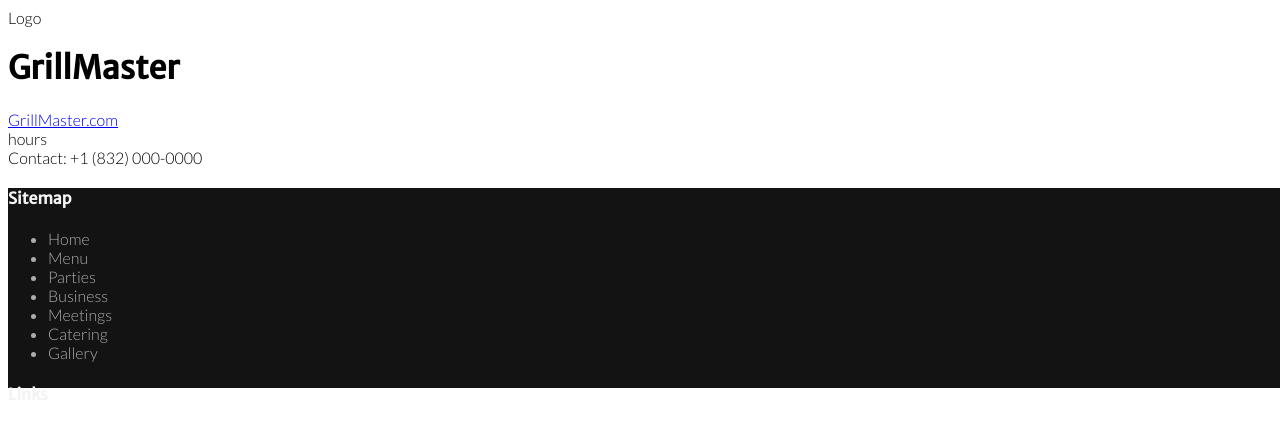
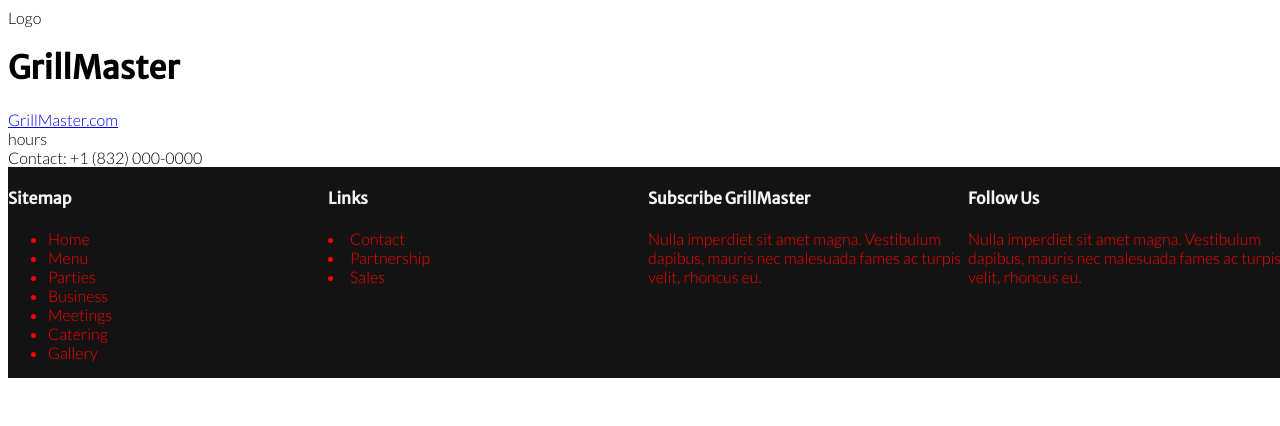
Before and after one commit to safiyc/restaurant, a React (Create React App) app in the folder frontend/: page / in a window 1280 px wide. Shown: the top 426 px of the page. Built offline with nearby package versions, Linux system fonts and the light colour scheme.

Commit message:
feat: Add footer content and component stubs

```diff
--- a/frontend/src/App.js
+++ b/frontend/src/App.js
@@ -1,14 +1,14 @@
 import React from 'react';
-import GlobalStyles from "./globalStyles";
-
+import { styledNormalize } from 'styled-normalize';
+import GlobalStyles from './globalStyles';
 import Layout from './components/Layout';
 
 function App() {
   return (
     <>
+      <styledNormalize />
       <GlobalStyles />
       <Layout />
-
     </>
   );
 }
--- a/frontend/src/components/Footer.js
+++ b/frontend/src/components/Footer.js
@@ -1,16 +1,25 @@
 import React from 'react';
 import styled from 'styled-components';
 
-import { color } from '../util';
+import { color, above } from '../util';
 
-const StyledFooter = styled.div`
-  /* display: grid; */
-  /* grid-template-columns: 1fr; */
+const StyledFooter = styled.footer`
+  display: grid;
+  grid-template-columns: 1fr;
 
   background: ${color.black};
   color: ${color.gray};
-  height: 200px;
+  /* height: 200px; */
   width: 100vw;
+
+  ${above.med`
+    grid-template-columns: repeat(4,1fr);
+    color: red;
+  `}
+
+  const styledLi {
+    color: ${color.yellow};
+  }
 `;
 
 const Column = styled.div`
@@ -36,8 +45,28 @@ const Footer = () => {
           <li>Gallery</li>
         </ul>
       </Column>
-      <Styledh4>Links</Styledh4>
-      <ul />
+      <Column>
+        <Styledh4>Links</Styledh4>
+        <li>Contact</li>
+        <li>Partnership</li>
+        <li>Sales</li>
+      </Column>
+
+      <Column>
+        <Styledh4>Subscribe GrillMaster</Styledh4>
+        <p>
+          Nulla imperdiet sit amet magna. Vestibulum dapibus, mauris nec
+          malesuada fames ac turpis velit, rhoncus eu.
+        </p>
+      </Column>
+
+      <Column>
+        <Styledh4>Follow Us</Styledh4>
+        <p>
+          Nulla imperdiet sit amet magna. Vestibulum dapibus, mauris nec
+          malesuada fames ac turpis velit, rhoncus eu.
+        </p>
+      </Column>
     </StyledFooter>
   );
 };
--- a/frontend/src/globalStyles.js
+++ b/frontend/src/globalStyles.js
@@ -4,12 +4,18 @@ import { createGlobalStyle } from 'styled-components';
 const GlobalStyle = createGlobalStyle`
   ${styledNormalize}
 
-  * {
-    font-family: 'Lato', sans-serif;
-  }
+*, *:before, *:after {
+  box-sizing: inherit;
+}
 
-  h1, h2, h3, h4, h5, h6 {
+html {
+  box-sizing: border-box;
+  font-family: 'Lato', sans-serif;
+}
+
+h1, h2, h3, h4, h5, h6 {
     font-family: 'Merriweather Sans', sans-serif;
   }
 `;
+
 export default GlobalStyle;
--- /dev/null
+++ b/frontend/src/util/breakpoints.js
@@ -0,0 +1,26 @@
+import { css } from 'styled-components';
+
+const size = {
+  small: 400,
+  med: 960,
+  large: 1140
+};
+
+// Mobil first, prefer the "above" breakpoint function
+export const above = Object.keys(size).reduce((acc, label) => {
+  acc[label] = (...args) => css`
+    @media (min-width: ${size[label] / 16}em) {
+      ${css(...args)}
+    }
+  `;
+  return acc;
+}, {});
+
+// export const below = Object.keys(size).reduce((acc, label) => {
+//   acc[label] = (...args) => css`
+//     @media (max-width: ${size[label] / 16}em) {
+//       ${css(...args)}
+//     }
+//   `;
+//   return acc;
+// }, {});
--- a/frontend/src/util/index.js
+++ b/frontend/src/util/index.js
@@ -1 +1,2 @@
 export * from './color';
+export * from './breakpoints';
```
Also changed, not shown: frontend/src/components/Contact.js (added, +11 -0 lines), frontend/src/components/Map.js (added), frontend/src/components/Nav.js (added), frontend/src/components/Section.js (added).
